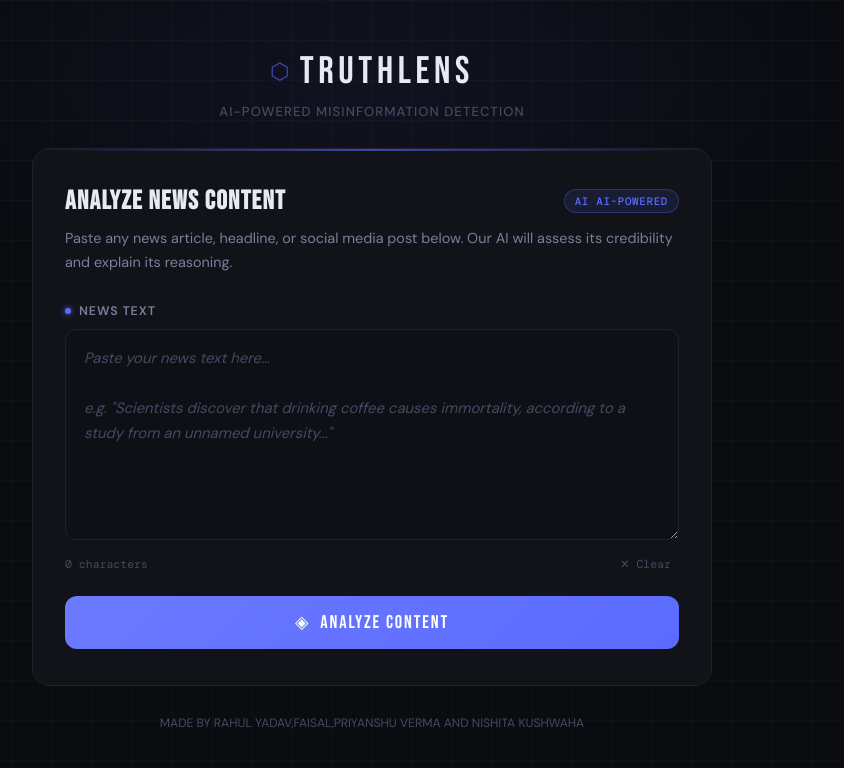
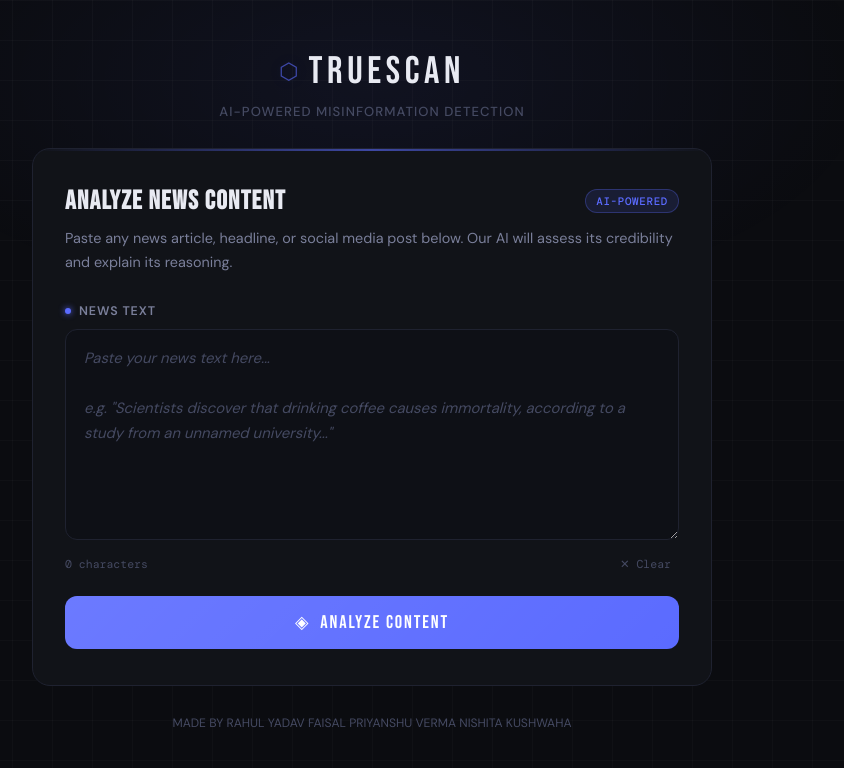
Before and after one commit to rahulyadav7800/Fake-news-detector, a website: page public/index.html in a window 1280 px wide. Shown: the whole page, without its empty margins (268-1112 px from the left). Drawn offline with nearby package versions, Linux system fonts and the light colour scheme.

Commit message:
Rename project from TruthLens to TrueScan

```diff
--- a/public/index.html
+++ b/public/index.html
@@ -3,7 +3,7 @@
 <head>
   <meta charset="UTF-8" />
   <meta name="viewport" content="width=device-width, initial-scale=1.0" />
-  <title>TruthLens — AI Fake News Detector</title>
+  <title>TrueScan — AI Fake News Detector</title>
   <link rel="stylesheet" href="style.css" />
   <link rel="preconnect" href="https://fonts.googleapis.com" />
   <link rel="preconnect" href="https://fonts.gstatic.com" crossorigin />
@@ -21,7 +21,7 @@
     <header class="header">
       <div class="logo-mark">
         <span class="logo-icon">⬡</span>
-        <span class="logo-text">TRUTHLENS</span>
+        <span class="logo-text">TRUESCAN</span>
       </div>
       <p class="tagline">AI-Powered Misinformation Detection</p>
     </header>
@@ -31,7 +31,7 @@
 
       <div class="card-header">
         <h1 class="card-title">Analyze News Content</h1>
-        <span class="badge badge-ai">AI AI-Powered</span>
+        <span class="badge badge-ai">AI-Powered</span>
       </div>
 
       <p class="card-desc">
@@ -135,7 +135,7 @@
 
     <!-- Footer -->
     <footer class="footer">
-      <p>MADE BY RAHUL YADAV,FAISAL,PRIYANSHU VERMA AND NISHITA KUSHWAHA</p>
+      <p>MADE BY RAHUL YADAV FAISAL  PRIYANSHU VERMA NISHITA KUSHWAHA</p>
     </footer>
 
   </div>
```
